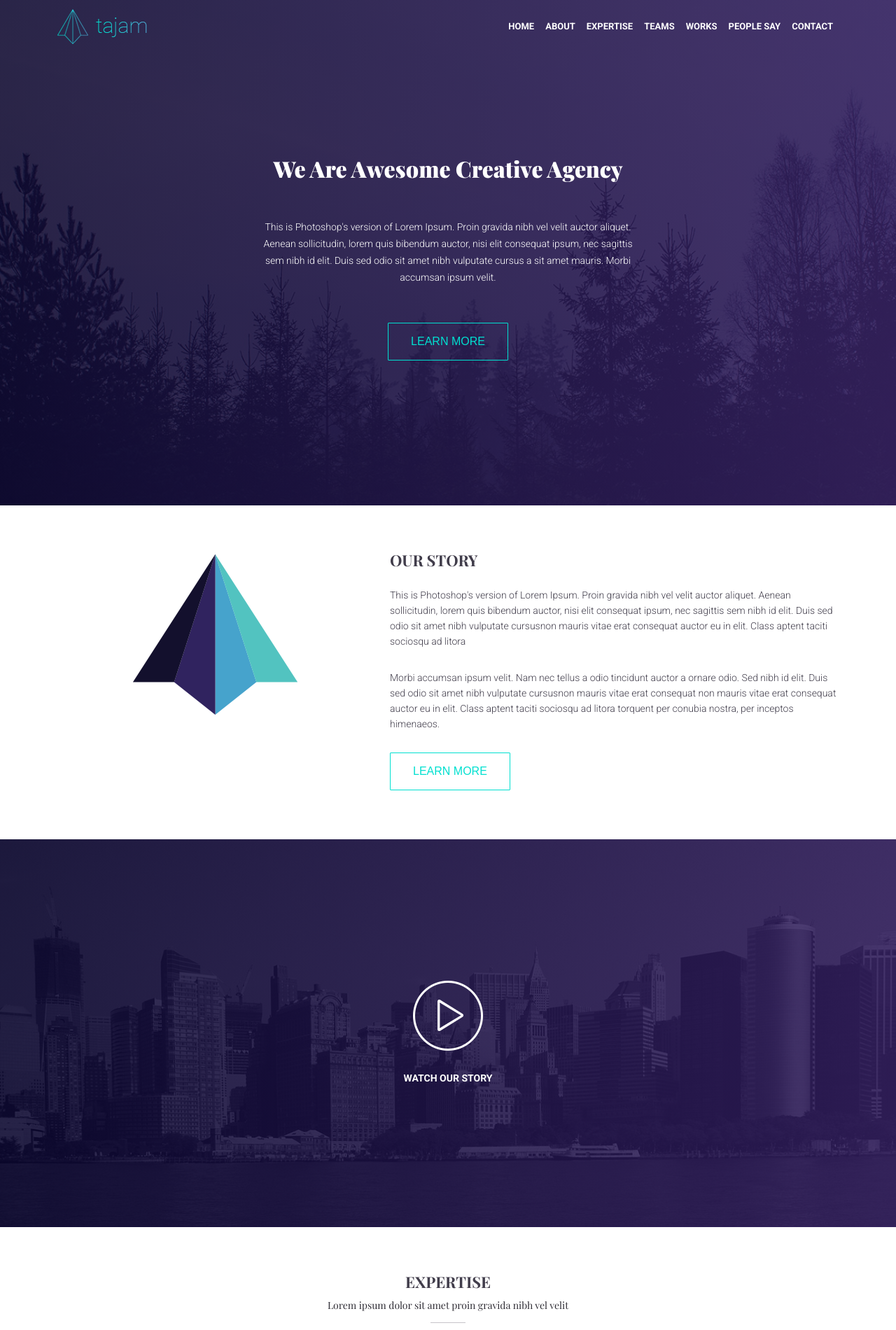
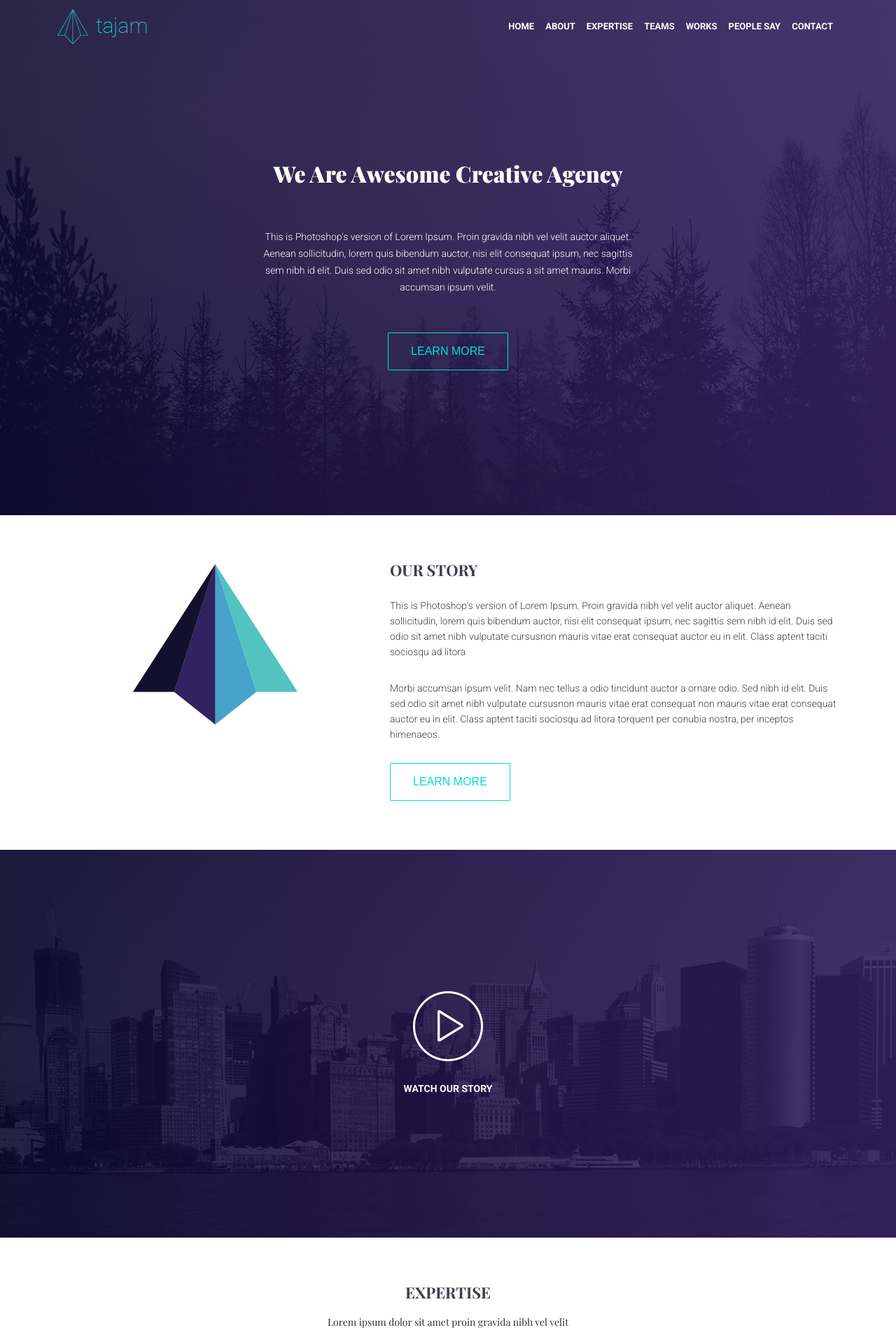
Before and after one commit to sakib3-dev/Tajem_Demo, a plain HTML site: page index.html in a window 1280 px wide. Shown: the top 1900 px of the page at 70% size. Drawn offline with nearby package versions, Linux system fonts and the light colour scheme; a web font is replaced by a local one.

Commit message:
Update style.css

```diff
--- a/css/style.css
+++ b/css/style.css
@@ -56,6 +56,7 @@ ol {
     color: #2f2d35;
     font-family: 'Playfair Display', serif;
     position: relative;
+    line-height: 31px;
 }
 .common_heading p::after {
     content: '';
@@ -133,6 +134,7 @@ ol {
     font-weight: 900;
     color: #ffffff;
     font-family: 'Playfair Display', serif;
+    line-height: 40px;
 }
 .home_content p {
 	font-size: 14px;
@@ -465,7 +467,6 @@ form .link_btn {
     color: #ffffff;
     font-family: 'Roboto', sans-serif;
     padding-bottom: 65px;
-    padding-left: 80px;
     margin-top: 20px;
 }
 .footer_submit_btn form input {
```
